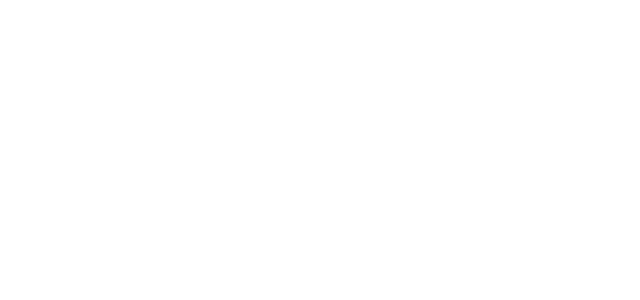
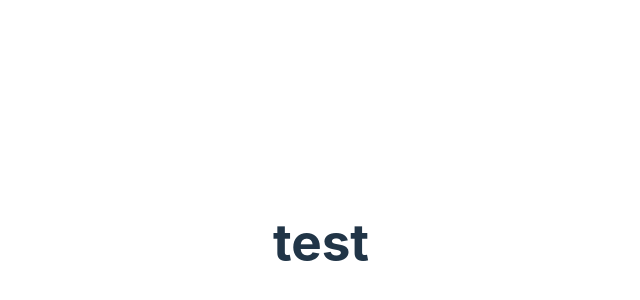
Before and after one commit to sgfaught1/Portfolio-Spencer_Faught, a React (Vite) app in the folder portfolio_Spencer-Faught/: page / in a window 1280 px wide. Shown: the part 158-458 px from the top of the page, without its empty margins (319-959 px from the left). Built offline with nearby package versions, Linux system fonts and the light colour scheme.

Commit message:
Test connection

```diff
--- a/portfolio_Spencer-Faught/src/App.jsx
+++ b/portfolio_Spencer-Faught/src/App.jsx
@@ -1,11 +1,12 @@
 import './App.css'
+import Test from './Test'
 
 function App() {
 
 
   return (
     <>
-
+    <Test />
     </>
   )
 }
--- /dev/null
+++ b/portfolio_Spencer-Faught/src/Test.jsx
@@ -0,0 +1,3 @@
+export default function Test() {
+    return <h1>test</h1>
+}
```
